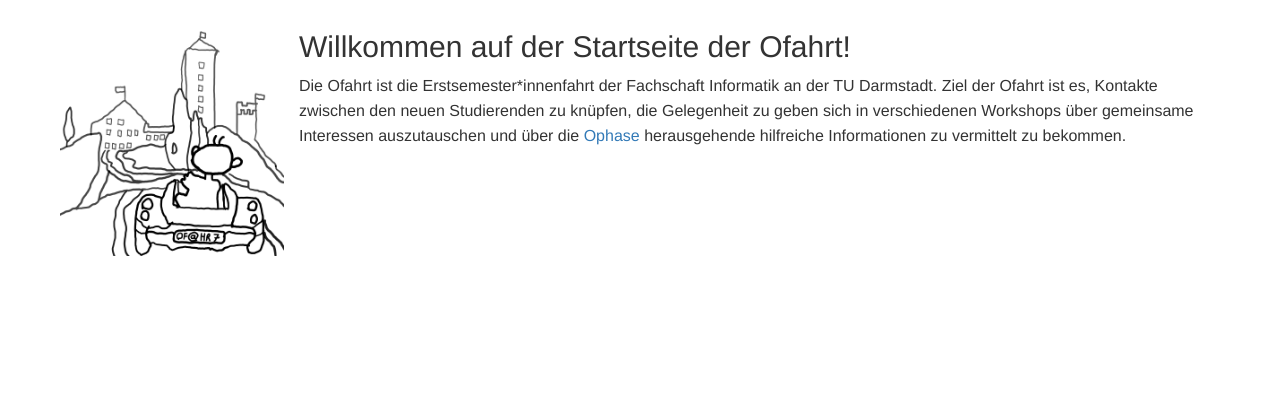
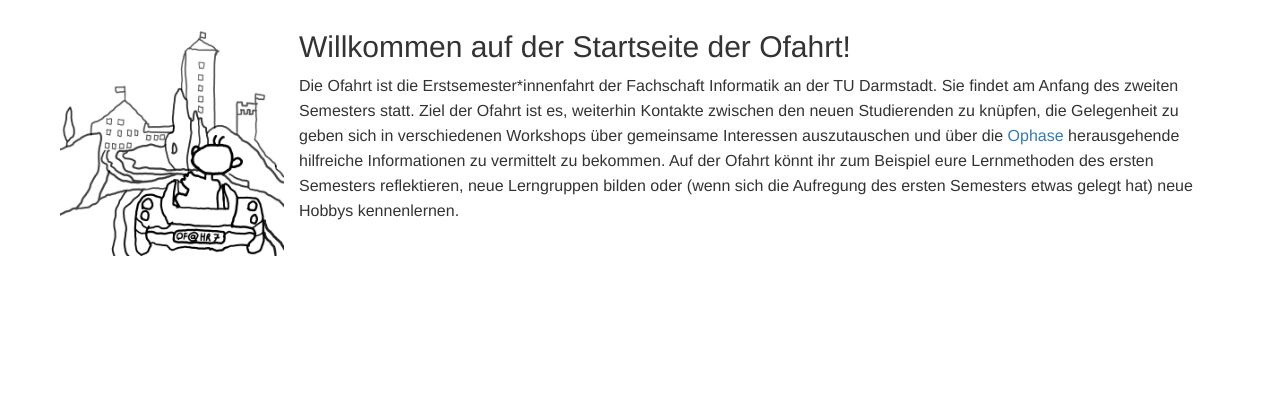
Before and after one commit to d120/pyofahrt, a Django app: page / in a window 1280 px wide. Shown: the part 52-471 px from the top of the page. Run offline with Django 3.2, Linux system fonts and the light colour scheme; data that the repository does not hold is empty; parts of the project's set-up code (start-up, migrations or seed data) failed here and were passed over; some libraries are stand-ins or nearby versions.

Commit message:
Quickfix for welcome page
Until now, pyofahrt expected the ofahrt always to be in the same year as the ophase...

```diff
--- a/ofahrtbase/templates/ofahrtbase/welcome.html
+++ b/ofahrtbase/templates/ofahrtbase/welcome.html
@@ -12,21 +12,21 @@
         {% endif %}
         <img id="welcomeimage" src="{% static "ofahrtbase/images/weggeWesen.jpg" %}">
         <h2>Willkommen auf der Startseite der Ofahrt!</h2>
-        <p>Die Ofahrt ist die Erstsemester*innenfahrt der Fachschaft Informatik an der TU Darmstadt. Ziel der Ofahrt ist
-            es, Kontakte zwischen den neuen Studierenden zu knüpfen, die Gelegenheit zu geben sich in verschiedenen
+        <p>Die Ofahrt ist die Erstsemester*innenfahrt der Fachschaft Informatik an der TU Darmstadt. Sie findet am Anfang des zweiten Semesters statt.
+            Ziel der Ofahrt ist es, weiterhin Kontakte zwischen den neuen Studierenden zu knüpfen, die Gelegenheit zu geben sich in verschiedenen
             Workshops über gemeinsame Interessen auszutauschen und über die <a
                     href="https://www.fachschaft.informatik.tu-darmstadt.de/ophase/">Ophase</a>
-            herausgehende hilfreiche Informationen zu vermittelt zu bekommen.</p>
+            herausgehende hilfreiche Informationen zu vermittelt zu bekommen. Auf der Ofahrt könnt ihr zum Beispiel eure Lernmethoden des ersten Semesters
+            reflektieren, neue Lerngruppen bilden oder (wenn sich die Aufregung des ersten Semesters etwas gelegt hat) neue Hobbys kennenlernen.</p>
         {% if ofahrt %}
-            <p>Im Wintersemester {{ ofahrt.begin_date.year }}/{{ ofahrt.end_date.year |add:"1" }} findet die Ofahrt vom
+            <p>Für Studierende, die im Wintersemester  {{ ofahrt.begin_date.year |add:"-1" }} findet die Ofahrt vom
             <b>{{ ofahrt.begin_date|date:"d.m.Y" }}</b> bis zum <b>{{ ofahrt.end_date|date:"d.m.Y" }}</b> auf der
             Starkenburg bei Heppenheim (ungefähr 30km südlich von Darmstadt) statt. Die Anmeldung für Erstsemester
             des Studiengangs Bachelor of Science Informatik bzw. Bachelor of Education Informatik an der TU
             Darmstadt erfolgt auf dieser Seite unter dem Menüpunkt <a
-                href="{% url "members:signup" %}">Anmeldung</a>. In den <b>30&nbsp;€ Teilnahmekosten</b> sind
+                href="{% url "members:signup" %}">Anmeldung</a>. In den <b>32&nbsp;€ Teilnahmekosten</b> sind
             Unterkunft, Verpflegung (Frühstück, Mittag- und Abendessen) und Programm enthalten. Weitere
-            Informationen zur
-            Ofahrt werden im Rahmen der Ophase vermittelt und sind in den <a href="{% url "faq:overview" %}">FAQ</a> zu
+            Informationen zur Ofahrt werden im Rahmen der Ophase vermittelt und sind in den <a href="{% url "faq:overview" %}">FAQ</a> zu
             finden.</p>
         {% endif %}
 
```
